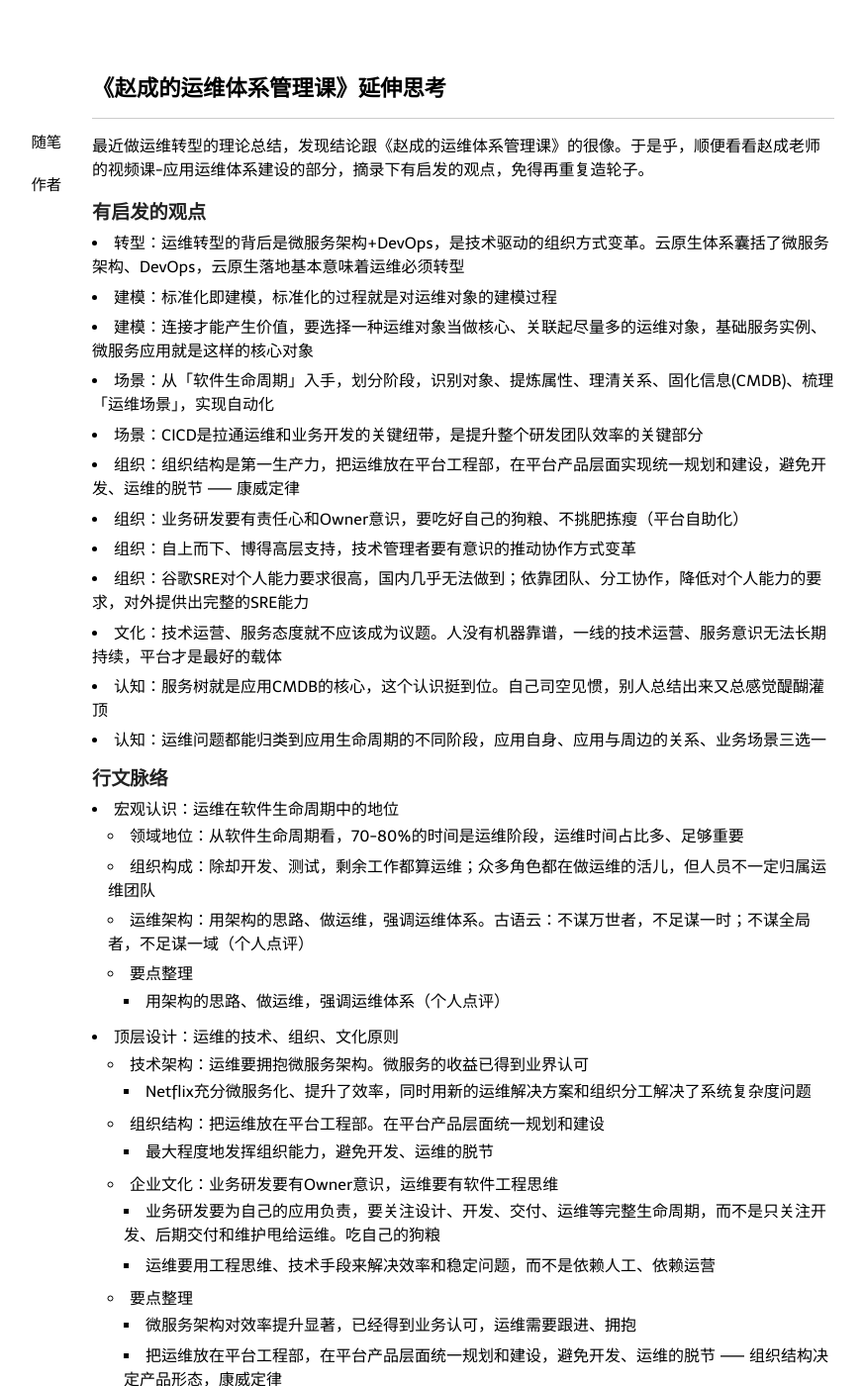
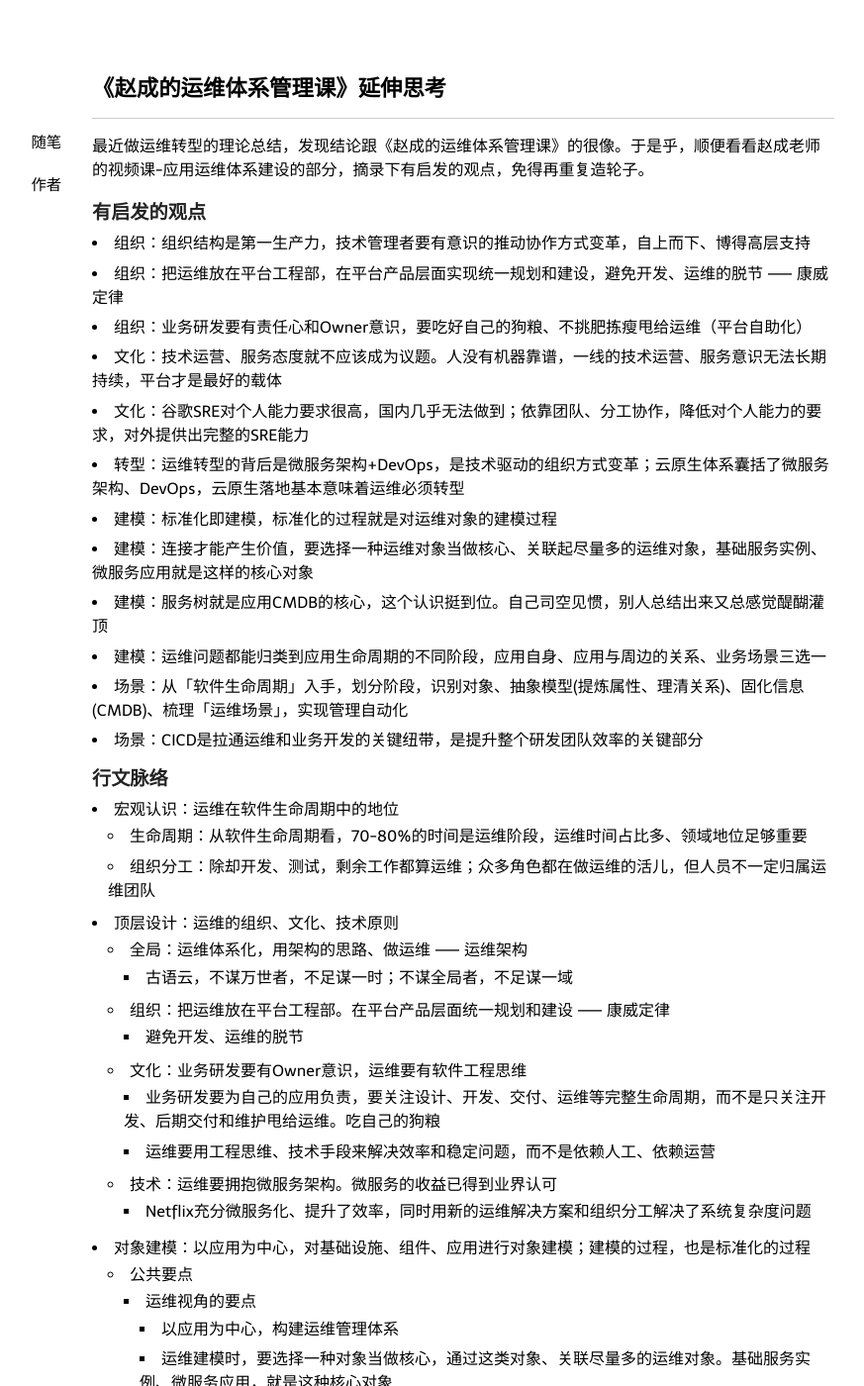
Before and after one commit to nieannote/nieannote.github.io, a Jekyll site: the page built from _posts/2022-04-15-theory-zhaocheng.md, in a window 1280 px wide and 1400 px high. Shown: the whole window at 99% size, without its empty margins (172-1045 px from the left). Built offline with Jekyll 4.4.1, drawn with Linux system fonts in a browser that asks for light colours; Markdown is read by kramdown in place of the engine named in the settings; comment, search, counter and statistics services are not loaded; some of the changed text lies outside the part shown.

Commit message:
集中提交

```diff
--- a/_posts/2021-11-18-smart-thoughts.md
+++ /dev/null
@@ -1,18 +0,0 @@
----
-layout: post
-title: 有意思的观点和认知
-date: 2021-11-18 23:00
-tags:
-  - thoughts
----
-
-## 李嘉图定律
-社会生产力发展和社会的进步，是以牺牲某些阶层的利益为代价的，这就是经典的"李嘉图定律"。在信息化时代，资产定价的比较优势、被放大到指数级，价值以指数级增速、向优质资源靠拢，"李嘉图定律"被赋予了新的含义。
-
-借用吴军的对硅谷地价的解释：一个地区中心和周边的经济关系。中心地价高，可以辐射到周边；经济好的时候，中心会带动周边一起涨；经济不好的时候，周边会暴跌，但中心地区因为总有人想挤进去，因此能够基本上维持住。
-
-借用[网络资源](https://www.jianshu.com/p/e6130f8ab44c)也是吴军观点，解释如下：
-
-李嘉图是19世纪英国经济学家。书中讲到的李嘉图定律其实是地租定律：土地租金是土地使用者支付的价格，它是有垄断性（稀缺性）决定的，而不是由地主在上面做的投资和改良的成本决定的；它的价格受限于租用者（农民）能够承担的价格。 土地本是天赐物，根据劳动价值论，土地是没有地租可收的。但是土地有好（产量高）和不好（产量低）之分。人们都想要好的土地，因此就会有人愿意付出溢价以获得那些好土地的使用权，即支付地租。越是好的土地（无论是产量高还是地理位置好）就越稀少，租金就越贵。这样，从租金最高的土地，到免费、贫瘠的荒地，就形成了一级级价格的落差。
-
-到了信息时代，李嘉图定律被赋予了更新更广的含义，即对能够比较出优势的资产和经济要素进行定价。并且落差较之农耕时代和工业时代更大，甚至是指数级的。 比如同样是高中老师，张老师比李老师辅导的学生高考成绩更好，那么张老师就如同值钱的土地，他的劳动会获得比同行更高的溢价。在信息时代，信息越来越透明，流动性越来越快，传播越来越远，张老师的名气越来越大，报他名下的学生越来越多，张老师的劳动价格就会越抬越高；李老师的生源和价格很可能会越来越难保障。比如小时候我们在农村看电影，都是露天放映，一到放电影的日子，大家伙都是早早吃了晚饭，搬个板凳，去占地儿等着，人太多看不到，前面的坐着，后面的站着，再后面的站凳子上，站旁边建筑物上，小朋友骑大人脖子上，各种挪呀、挤呀，场面很是壮观；现在，露天放电影估计只能在某些古文化景区里看到了。比如小时候我们都是在村子里就近上学，老师都是村子里的有些文化知识的民办教师；去年回去，发现村上的小学大门紧锁，隔着门缝看进去，杂草丛生，现在的孩子从幼儿园开始就送到镇上或者县城去读书了。
--- a/_posts/2022-04-15-theory-zhaocheng.md
+++ b/_posts/2022-04-15-theory-zhaocheng.md
@@ -10,67 +10,64 @@
 
 
 ### 有启发的观点
-- 转型：运维转型的背后是微服务架构+DevOps，是技术驱动的组织方式变革。云原生体系囊括了微服务架构、DevOps，云原生落地基本意味着运维必须转型
+- 组织：组织结构是第一生产力，技术管理者要有意识的推动协作方式变革，自上而下、博得高层支持
+- 组织：把运维放在平台工程部，在平台产品层面实现统一规划和建设，避免开发、运维的脱节 —— 康威定律
+- 组织：业务研发要有责任心和Owner意识，要吃好自己的狗粮、不挑肥拣瘦甩给运维（平台自助化）
+- 文化：技术运营、服务态度就不应该成为议题。人没有机器靠谱，一线的技术运营、服务意识无法长期持续，平台才是最好的载体
+- 文化：谷歌SRE对个人能力要求很高，国内几乎无法做到；依靠团队、分工协作，降低对个人能力的要求，对外提供出完整的SRE能力
+- 转型：运维转型的背后是微服务架构+DevOps，是技术驱动的组织方式变革；云原生体系囊括了微服务架构、DevOps，云原生落地基本意味着运维必须转型
 - 建模：标准化即建模，标准化的过程就是对运维对象的建模过程
 - 建模：连接才能产生价值，要选择一种运维对象当做核心、关联起尽量多的运维对象，基础服务实例、微服务应用就是这样的核心对象
-- 场景：从「软件生命周期」入手，划分阶段，识别对象、提炼属性、理清关系、固化信息(CMDB)、梳理「运维场景」，实现自动化
+- 建模：服务树就是应用CMDB的核心，这个认识挺到位。自己司空见惯，别人总结出来又总感觉醍醐灌顶
+- 建模：运维问题都能归类到应用生命周期的不同阶段，应用自身、应用与周边的关系、业务场景三选一
+- 场景：从「软件生命周期」入手，划分阶段，识别对象、抽象模型(提炼属性、理清关系)、固化信息(CMDB)、梳理「运维场景」，实现管理自动化
 - 场景：CICD是拉通运维和业务开发的关键纽带，是提升整个研发团队效率的关键部分
-- 组织：组织结构是第一生产力，把运维放在平台工程部，在平台产品层面实现统一规划和建设，避免开发、运维的脱节 —— 康威定律
-- 组织：业务研发要有责任心和Owner意识，要吃好自己的狗粮、不挑肥拣瘦（平台自助化）
-- 组织：自上而下、博得高层支持，技术管理者要有意识的推动协作方式变革
-- 组织：谷歌SRE对个人能力要求很高，国内几乎无法做到；依靠团队、分工协作，降低对个人能力的要求，对外提供出完整的SRE能力
-- 文化：技术运营、服务态度就不应该成为议题。人没有机器靠谱，一线的技术运营、服务意识无法长期持续，平台才是最好的载体
-- 认知：服务树就是应用CMDB的核心，这个认识挺到位。自己司空见惯，别人总结出来又总感觉醍醐灌顶
-- 认知：运维问题都能归类到应用生命周期的不同阶段，应用自身、应用与周边的关系、业务场景三选一
 
 
 ### 行文脉络
 - 宏观认识：运维在软件生命周期中的地位
-    - 领域地位：从软件生命周期看，70-80%的时间是运维阶段，运维时间占比多、足够重要
-    - 组织构成：除却开发、测试，剩余工作都算运维；众多角色都在做运维的活儿，但人员不一定归属运维团队
-    - 运维架构：用架构的思路、做运维，强调运维体系。古语云：不谋万世者，不足谋一时；不谋全局者，不足谋一域（个人点评）
-    - 要点整理
-        - 用架构的思路、做运维，强调运维体系（个人点评）
-- 顶层设计：运维的技术、组织、文化原则
-    - 技术架构：运维要拥抱微服务架构。微服务的收益已得到业界认可
-        - Netflix充分微服务化、提升了效率，同时用新的运维解决方案和组织分工解决了系统复杂度问题
-    - 组织结构：把运维放在平台工程部。在平台产品层面统一规划和建设
-        - 最大程度地发挥组织能力，避免开发、运维的脱节
-    - 企业文化：业务研发要有Owner意识，运维要有软件工程思维
+    - 生命周期：从软件生命周期看，70-80%的时间是运维阶段，运维时间占比多、领域地位足够重要
+    - 组织分工：除却开发、测试，剩余工作都算运维；众多角色都在做运维的活儿，但人员不一定归属运维团队
+- 顶层设计：运维的组织、文化、技术原则
+    - 全局：运维体系化，用架构的思路、做运维 —— 运维架构
+        - 古语云，不谋万世者，不足谋一时；不谋全局者，不足谋一域
+    - 组织：把运维放在平台工程部。在平台产品层面统一规划和建设 —— 康威定律
+        - 避免开发、运维的脱节
+    - 文化：业务研发要有Owner意识，运维要有软件工程思维
         - 业务研发要为自己的应用负责，要关注设计、开发、交付、运维等完整生命周期，而不是只关注开发、后期交付和维护甩给运维。吃自己的狗粮
         - 运维要用工程思维、技术手段来解决效率和稳定问题，而不是依赖人工、依赖运营
-    - 要点整理
-        - 微服务架构对效率提升显著，已经得到业务认可，运维需要跟进、拥抱
-        - 把运维放在平台工程部，在平台产品层面统一规划和建设，避免开发、运维的脱节 —— 组织结构决定产品形态，康威定律
-        - 业务研发要有Owner意识，运维要有软件工程思维
-- 运维建模：以应用为中心的运维管理体系
-    - 应用模型概述
+    - 技术：运维要拥抱微服务架构。微服务的收益已得到业界认可
+        - Netflix充分微服务化、提升了效率，同时用新的运维解决方案和组织分工解决了系统复杂度问题
+- 对象建模：以应用为中心，对基础设施、组件、应用进行对象建模；建模的过程，也是标准化的过程
+    - 公共要点
+        - 运维视角的要点
+            - 以应用为中心，构建运维管理体系
+            - 运维建模时，要选择一种对象当做核心，通过这类对象、关联尽量多的运维对象。基础服务实例、微服务应用，就是这种核心对象
+        - 建模步骤：识别对象、对象属性、对象关系，运维场景
+            - 对象：应用对象应该在业务设计阶段识别出来
+            - 属性：应用属性有业务、管理两类，运维负责管理属性、也称为元数据
+            - 关系：应用对象关系分为基础设施、组件、应用三类
+        - 建模和标准化的关系：标准化的过程就是对运维对象识别、建模的过程。统一对象模型后技术团队才有共同语言、方便平台级协同
+            - 价值：统一、去差异化，共性运维
+    - 应用建模
         - 应用定义：微服务架构下，应用是提供了一组业务功能、可独立部署的模块，通常以API方式对外提供服务
         - 业务模型：业务架构师，根据业务逻辑，拆分出可独立部署的业务模块，并以API方式对外提供服务
         - 管理模型：应用自身的各种属性，如应用名、功能列表、负责人、Git地址等
         - 依赖模型：应用依赖主要有基础资源、基础组件两类，统称为基础服务。依赖建模，首先需要建立基础服务的管理模型、拿到唯一识别符，然后将应用和基础服务之间关联
-    - 应用管理建模
-        - 标准化即建模：标准化的过程就是对运维对象识别、建模的过程，统一对象模型后技术团队才有共同语言、方便平台级协同
-        - 建模实施步骤：识别对象，对象属性，对象关系，运维场景
-            - 对象：应用对象应该在业务设计阶段识别出来
-            - 属性：应用属性有业务、管理两类，运维负责管理属性、也称为元数据
-            - 关系：应用对象关系分为基础设施、基础组件、应用三类
-    - 基础设施建模
-        - 以资源实例为中心的传统CMDB（个人点评）
-    - 基础组件标准化
+    - 组件建模
         - 组件分类：接入层，服务化框架，数据库/缓存，消息队列
         - 选型原则：统一规划，收敛技术栈，每种组件只允许一种选型、满足90%+的应用场景
         - 组件服务化：中间件团队提供原生能力，运维团队结合场景、将组件能力服务化，做到业务RD自助化
-        - 运维职责：标准化，参与制定基础架构标准，并强势地约束；服务化，将组件能力平台自助化
-    - 要点整理
-        - 运维建模时，要选择一种对象当做核心，通过这类对象、关联尽量多的运维对象。基础服务实例、微服务应用，就是这种核心对象
+        - 运维职责：标准化，参与制定基础架构标准，并强势约束；服务化，将组件能力平台自助化
+    - 基础设施建模
+        - 以资源实例为中心的传统CMDB（个人点评）
 - 运维场景：以生命周期视角提炼运维场景
     - 应用生命周期：为五个阶段，包括创建、研发、上线、运行、销毁
         - 创建：确定应用、基础服务的关系，固化下来，从应用创建之初就要产生关联；同时，要开启与应用依赖的各类基础服务的生命周期
         - 研发：业务逻辑实现和验证。开发代码、质量保证。为研发团队打造完善的持续集成体系和工具链支持
         - 运行：这是应用生命周期中最重要、最核心的阶段
     - 要点整理
-        - 从「软件生命周期」入手，划分阶段，识别对象、提炼属性、理清关系、固化信息(CMDB)、梳理「运维场景」，实现自动化。好的思维路径，要贴近生活、容易理解
+        - 从「软件生命周期」入手，划分阶段，识别对象、抽象模型(提炼属性、理清关系)、固化信息(CMDB)、梳理「运维场景」，实现管理自动化。好的思维路径，要贴近生活、容易理解
 - 运维平台：应用CMDB是运维平台的关键
     - CMDB分类
         - 资源CMDB，即传统意义上的CMDB，是运维的基石
```
